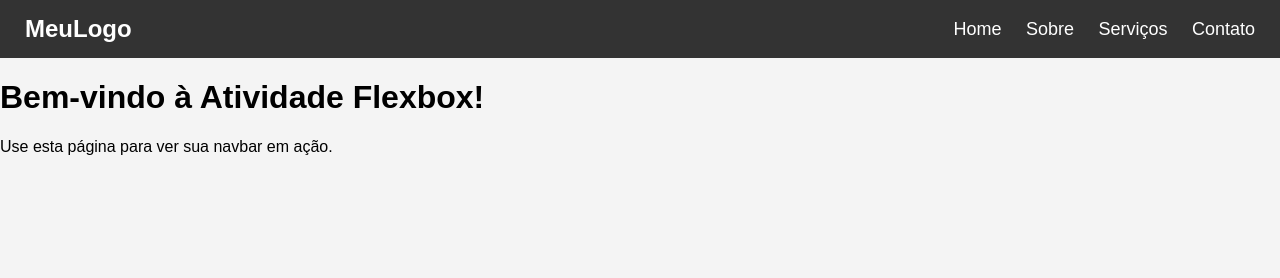
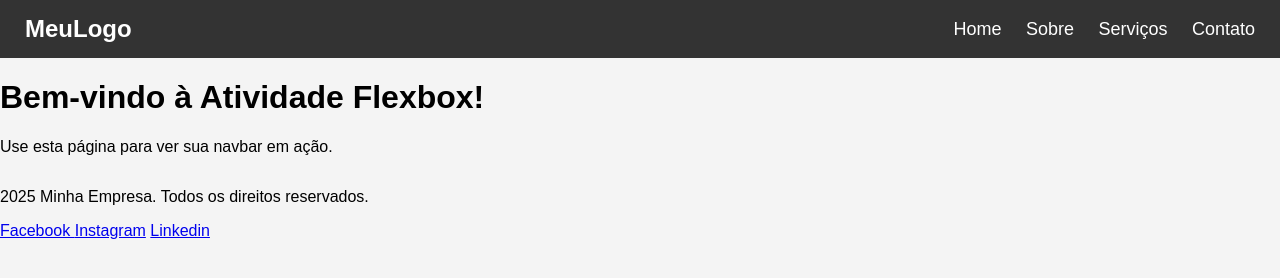
Before and after one commit to tcheslleybraz-maker/CSS-advanced-features, a plain HTML site: page index.html in a window 1280 px wide. Drawn offline with Linux system fonts and the light colour scheme.

Commit message:
Update index.html

```diff
--- a/index.html
+++ b/index.html
@@ -24,6 +24,17 @@
         <h1>Bem-vindo à Atividade Flexbox!</h1>
         <p>Use esta página para ver sua navbar em ação.</p>
     </main>
+  <footer>
+    <p>
+      2025 Minha Empresa. Todos os direitos reservados.
+    </p>
+    <div>
+      <a href="#"> Facebook </a>
+       <a href="#"> Instagram</a>
+       <a href="#"> Linkedin</a>
+
+    </div>
+</footer
 </body>
 
 </html>
```
